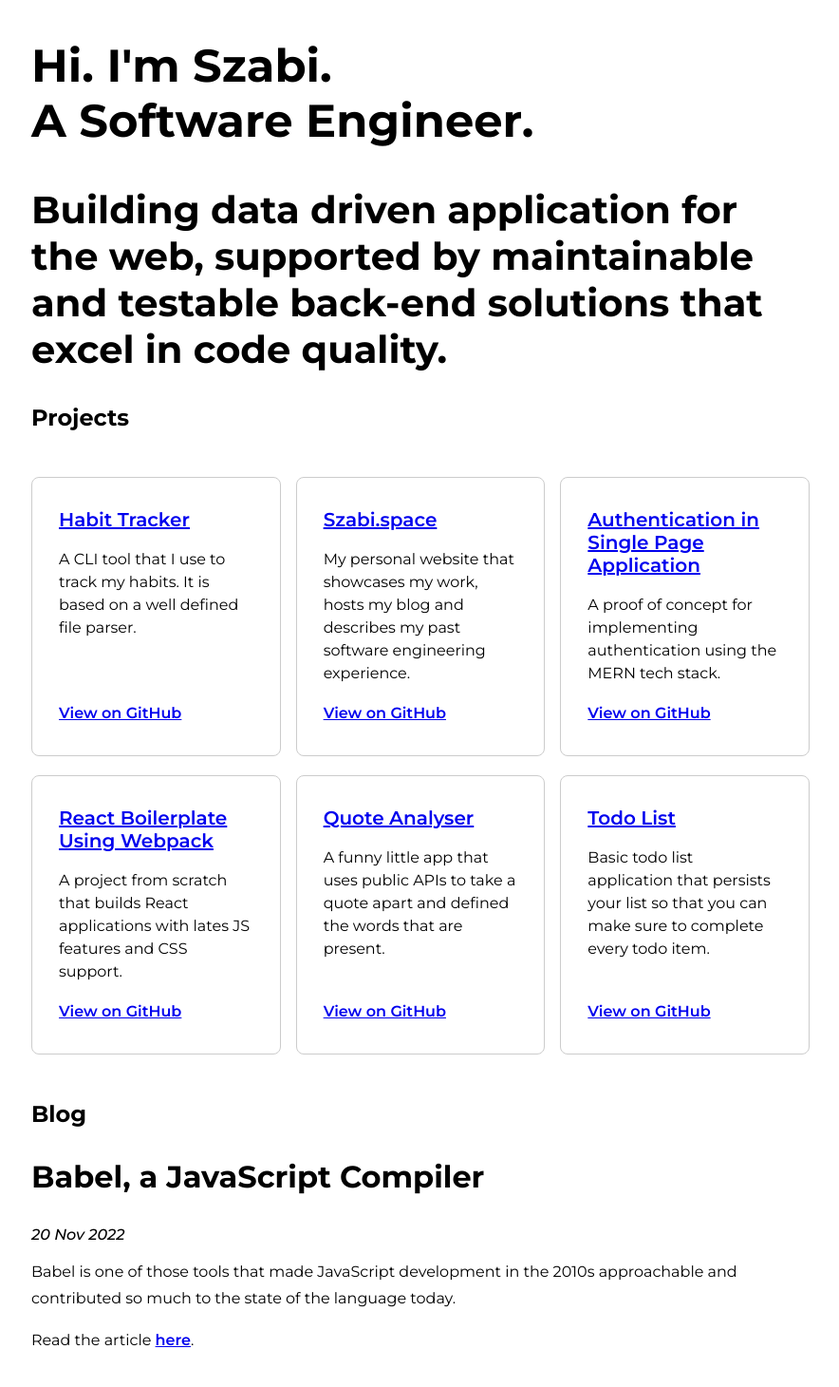
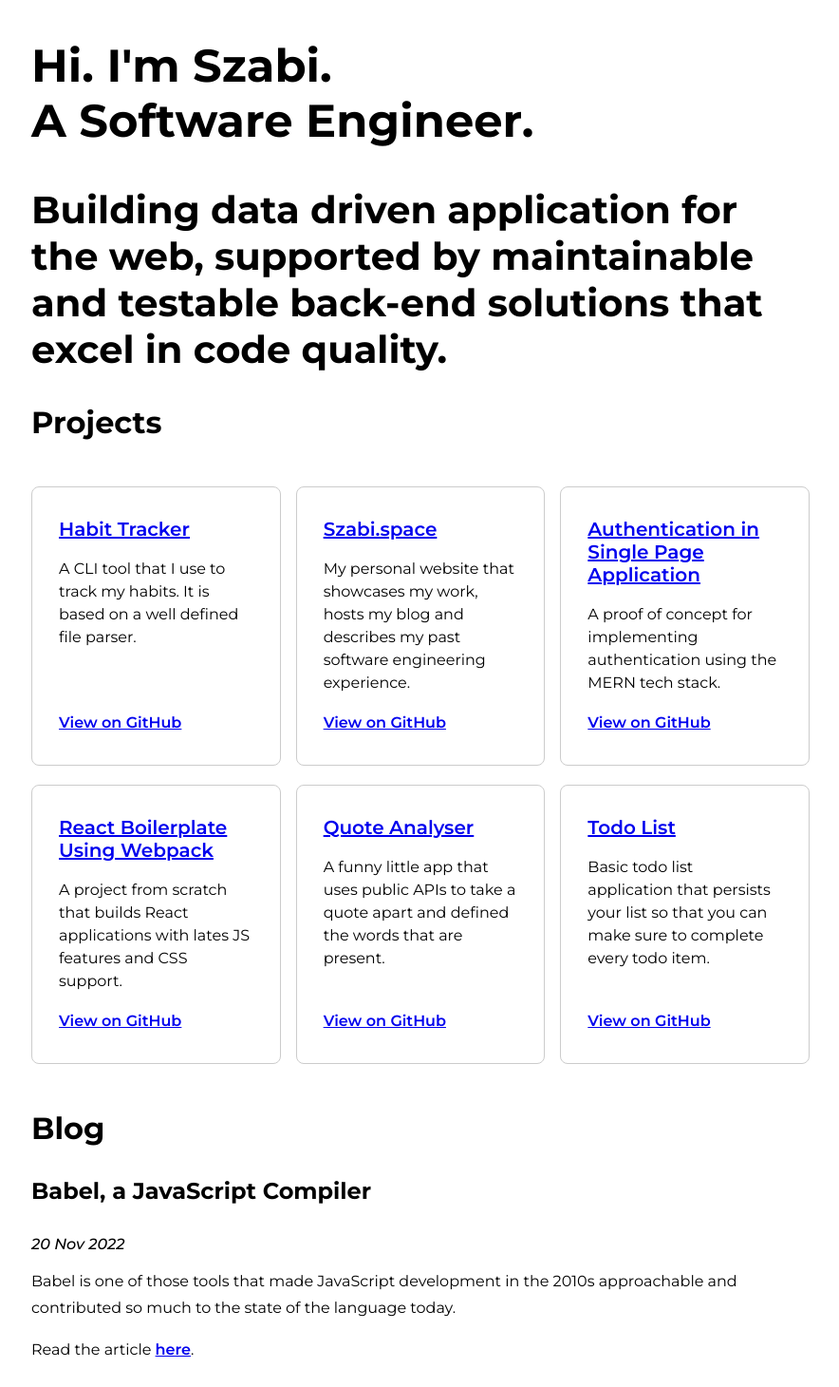
Before and after one commit to szabikr/szabi-space, a Next.js app: page / in a window 1280 px wide. Shown: the top 1460 px of the page at 95% size, without its empty margins (197-1081 px from the left). Built offline with nearby package versions, Linux system fonts and the light colour scheme.

Commit message:
Uses the right Heading tags across the sections

```diff
--- a/src/components/blog/index.jsx
+++ b/src/components/blog/index.jsx
@@ -4,10 +4,10 @@ import { formatDate } from '../../utils'
 export default function Blog({ thumbnails }) {
   return (
     <section>
-      <h4>Blog</h4>
+      <h3>Blog</h3>
       {thumbnails.map((thumbnail) => (
         <section key={thumbnail.title}>
-          <h3>{thumbnail.title}</h3>
+          <h4>{thumbnail.title}</h4>
           <div>
             <em>{formatDate(thumbnail.date)}</em>
           </div>
--- a/src/components/contact-me/index.jsx
+++ b/src/components/contact-me/index.jsx
@@ -1,7 +1,7 @@
 export default function ContactMe() {
   return (
     <section>
-      <h4>Contact Me</h4>
+      <h3>Contact Me</h3>
       <p>
         I am curious to hear about your current, or next Web Project and
         hopefully help out with the engineering side of things.
--- a/src/components/experience/index.jsx
+++ b/src/components/experience/index.jsx
@@ -26,7 +26,7 @@ export default function Experience({ experience }) {
 
   return (
     <section>
-      <h4>Professional Experience</h4>
+      <h3>Professional Experience</h3>
       <Accordion items={items} />
     </section>
   )
--- a/src/components/projects/index.jsx
+++ b/src/components/projects/index.jsx
@@ -3,7 +3,7 @@ import Link from 'next/link'
 export default function Projects({ projects }) {
   return (
     <section>
-      <h4>Projects</h4>
+      <h3>Projects</h3>
       <ul className="projects">
         {projects.map((project) => (
           <li key={project.name}>
```
